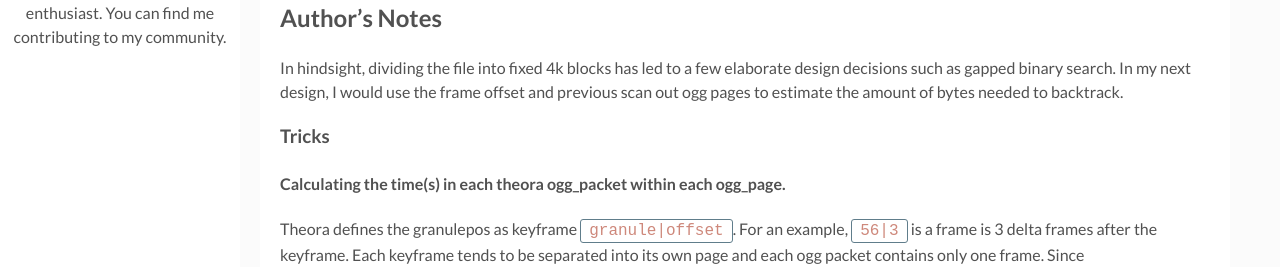
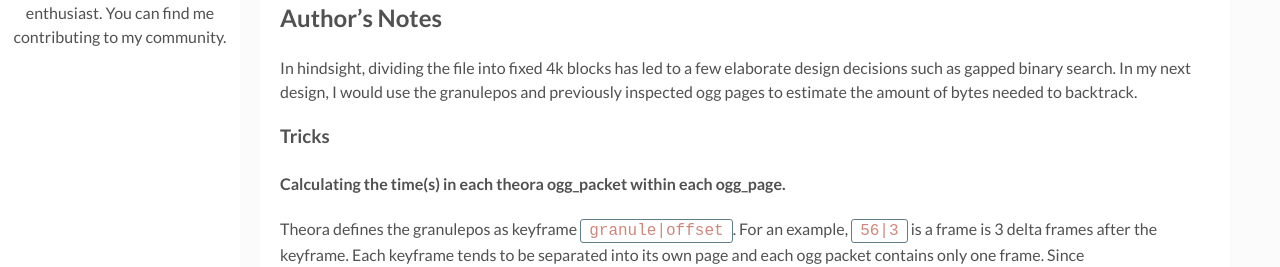
Before and after one commit to hungrymonkey/hungrymonkey.github.io, a Jekyll site: the page built from _posts/2019-10-22-seeking-three-moving-windows-ogg-theora.markdown, in a window 1280 px wide and 900 px high, scrolled down 9049 px. Shown: the part 202-469 px from the top of the window. Built offline with Jekyll 4.4.1, drawn with Linux system fonts in a browser that asks for light colours.

Commit message:
fix a few things

```diff
--- a/_posts/2019-10-22-seeking-three-moving-windows-ogg-theora.markdown
+++ b/_posts/2019-10-22-seeking-three-moving-windows-ogg-theora.markdown
@@ -315,7 +315,7 @@ On the other hand, libvorbis and libogg provide limited facilities to help anyon
 
 
 ## Author's Notes
-In hindsight, dividing the file into fixed 4k blocks has led to a few elaborate design decisions such as gapped binary search. In my next design, I would use the frame offset and previous scan out ogg pages to estimate the amount of bytes needed to backtrack.
+In hindsight, dividing the file into fixed 4k blocks has led to a few elaborate design decisions such as gapped binary search. In my next design, I would use the granulepos and previously inspected ogg pages to estimate the amount of bytes needed to backtrack.
 
 
 ### Tricks
```
